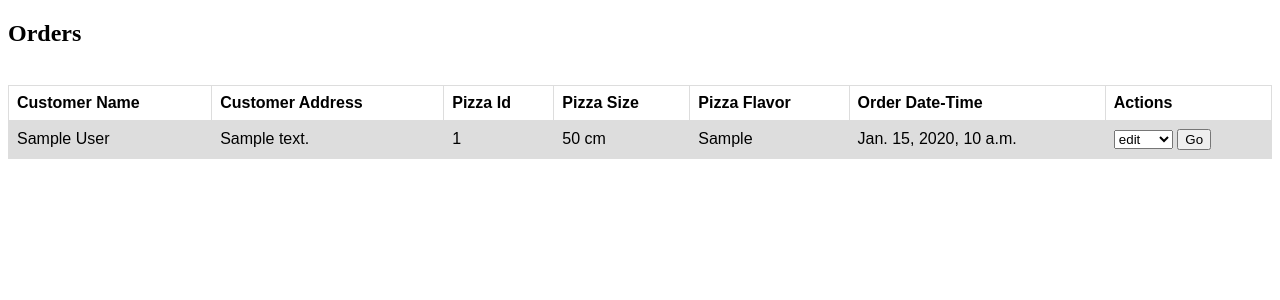
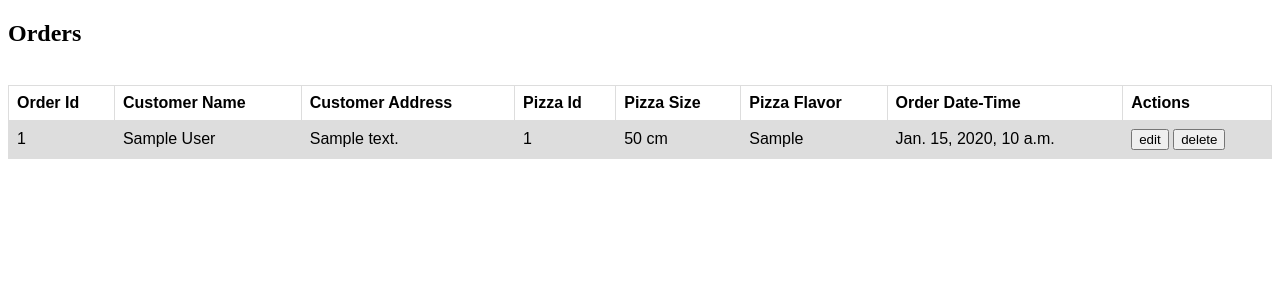
Before and after one commit to MaralKay/pizza-service, a Django app: page /orders/ in a window 1280 px wide. Shown: the top 300 px of the page. Run offline with Django 3.2, Linux system fonts and the light colour scheme; tables that the repository leaves empty hold one stand-in row (values such as "Sample post").

Commit message:
added functionalities --delete order --edit order

```diff
--- /dev/null
+++ b/pizzaService_proj/orders/forms.py
@@ -0,0 +1,15 @@
+from django.forms import ModelForm
+
+from orders.models import Order
+
+
+class OrdersForm(ModelForm):
+    class Meta:
+        model = Order
+        fields = '__all__'
+
+
+class EditForm(ModelForm):
+    class Meta:
+        model = Order
+        fields = '__all__'
--- a/pizzaService_proj/orders/models.py
+++ b/pizzaService_proj/orders/models.py
@@ -10,6 +10,9 @@ class Customer(models.Model):
 
     def __str__(self):
         return u'%s %s' % (self.customer_id, self.customer_address)
+
+    def delete(self, *args, **kwargs):
+        super().delete(*args, **kwargs)
 
 
 class Pizza(models.Model):
@@ -25,6 +28,9 @@ class Pizza(models.Model):
             size = '50cm'
         return u'%s %s' % (self.pizza_id, size)
 
+    def delete(self, *args, **kwargs):
+        super().delete(*args, **kwargs)
+
 
 class Order(models.Model):
     order_id = models.AutoField(primary_key=True)
@@ -34,3 +40,6 @@ class Order(models.Model):
 
     def __str__(self):
         return u'%s %s %s' % (self.order_id, self.customer.customer_name, self.pizza)
+
+    def delete(self, *args, **kwargs):
+        super().delete(*args, **kwargs)
--- a/pizzaService_proj/orders/templates/orders/orders.html
+++ b/pizzaService_proj/orders/templates/orders/orders.html
@@ -26,6 +26,7 @@
         <br>
             <table style="width:100%">
                 <tr>
+                    <th>Order Id</th>
                     <th>Customer Name</th>
                     <th>Customer Address</th>
                     <th>Pizza Id</th>
@@ -36,6 +37,8 @@
                 </tr>
                 {% for order in orders %}
                 <tr>
+                    <form action="" method="post">
+                        <td>{{ order.order_id }}</td>
                         <td>{{ order.customer.customer_name }}</td>
                         <td>{{ order.customer.customer_address }}</td>
                         <td>{{ order.pizza.pizza_id }}</td>
@@ -47,17 +50,16 @@
                         <td>{{ order.pizza.pizza_flavor }}</td>
                         <td>{{ order.order_datetime }}</td>
                         <td>
-                    <form class="actions-form" action="/orders.html" method="post">
-                        <select name="action">
-                            <option value="edit">edit</option>
-                            <option value="delete">delete</option>
-                        </select>
-                        <button type="submit">Go</button>
+                            {% csrf_token %}
+                            <input type="hidden" name="order-id" value="{{ order.order_id }}">
+                            <input type="submit" name="action" value="edit">
+                            <input type="submit" name="action" value="delete">
+                        </td>
                     </form>
-                </td>
                 </tr>
                 {% endfor %}
             </table>
+        </form>
     {% else %}
         <p>No orders found in the database.</p>
     {% endif %}
--- a/pizzaService_proj/orders/urls.py
+++ b/pizzaService_proj/orders/urls.py
@@ -4,6 +4,10 @@ import orders.views as views
 
 urlpatterns = [
     url(r'^search/$', views.search),
-    url(r'^orders/$', views.get_orders),
+    #   url(r'^orders/$', views.orders_list),
     url(r'^place-order/$', views.add_order),
+    url(r'^orders/$', views.show_orders_form),
+    url(r'^remove-orders/$', views.remove_order),
+    url(r'^edit-order/$', views.show_edit_form),
+    url(r'^edited/$', views.edit_order),
 ]
--- a/pizzaService_proj/orders/views.py
+++ b/pizzaService_proj/orders/views.py
@@ -1,8 +1,15 @@
-from django.http import HttpResponse
+from datetime import datetime
+from django.db import models
+
 from django.shortcuts import render
+
 from orders.models import Order
 from orders.models import Customer
 from orders.models import Pizza
+
+from orders.forms import OrdersForm
+from orders.forms import EditForm
+
 
 
 def search(request):
@@ -15,11 +22,6 @@ def search(request):
             orders = Order.objects.filter(order_id__icontains=q)
             return render(request, 'orders/search_results.html', {'orders': orders, 'query': q})
     return render(request, 'orders/search_form.html', {'error': error})
-
-
-def get_orders(request):
-    orders = Order.objects.all()
-    return render(request, 'orders/orders.html', {'orders': orders})
 
 
 def add_order(request):
@@ -44,4 +46,58 @@ def add_order(request):
     return render(request, 'orders/place_order.html')
 
 
-#def delete_order(request):
+def show_orders_form(request):
+    model = Order
+    orders = Order.objects.all()
+    if request.method == 'POST' and request.POST.get('action') == 'edit':
+        return show_edit_form(request)
+    elif request.method == 'POST' and request.POST.get('action') == 'delete':
+        return remove_order(request)
+    else:
+        form = OrdersForm()
+        return render(request, 'orders/orders.html', {'form': form, 'orders': orders})
+
+
+def remove_order(request):
+    if request.method == 'POST':
+        form = OrdersForm()
+        orders = Order.objects.all()
+        order_id = request.POST.get('order-id')
+        order = Order.objects.get(order_id=order_id)
+        order.delete()
+        return render(request, 'orders/remove_orders.html', {'form': form, 'orders': orders})
+
+
+def show_edit_form(request):
+    model = Order
+    if request.method == 'POST':
+        form = EditForm(data=request.POST)
+        order_id = request.POST.get('order-id')
+        order = Order.objects.get(order_id=order_id)
+        if form.is_valid():
+            form.save()
+        return render(request, 'orders/edit_order.html', {'form': form, 'order': order})
+    else:
+        form = OrdersForm()
+        return render(request, 'orders/orders.html', {'form': form, 'orders': orders})
+
+
+def edit_order(request):
+    if request.method == 'POST':
+        order_id = request.POST.get('order-id')
+        order = Order.objects.get(order_id=order_id)
+        #   get and update the customer
+        customer = Customer.objects.get(customer_id=order.customer.customer_id)
+        customer.customer_name = request.POST.get('name')
+        customer.customer_address = request.POST.get('address')
+        customer.save()
+        #   get and update the pizza
+        pizza = Pizza.objects.get(pizza_id=order.pizza.pizza_id)
+        pizza.pizza_size = request.POST.get('size')
+        pizza.pizza_flavor = request.POST.get('flavor')
+        pizza.save()
+        #   update order
+        order.order_datetime = datetime.now()
+        print(datetime.now)
+        order.save()
+        return render(request, 'orders/edited.html')
```
Also changed, not shown: pizzaService_proj/orders/templates/orders/edit_order.html (added, +36 -0 lines), pizzaService_proj/orders/templates/orders/edited.html (added, +10 -0 lines), pizzaService_proj/orders/templates/orders/remove_orders.html (added, +10 -0 lines). Lines whose indentation alone changed are shown as unchanged.
